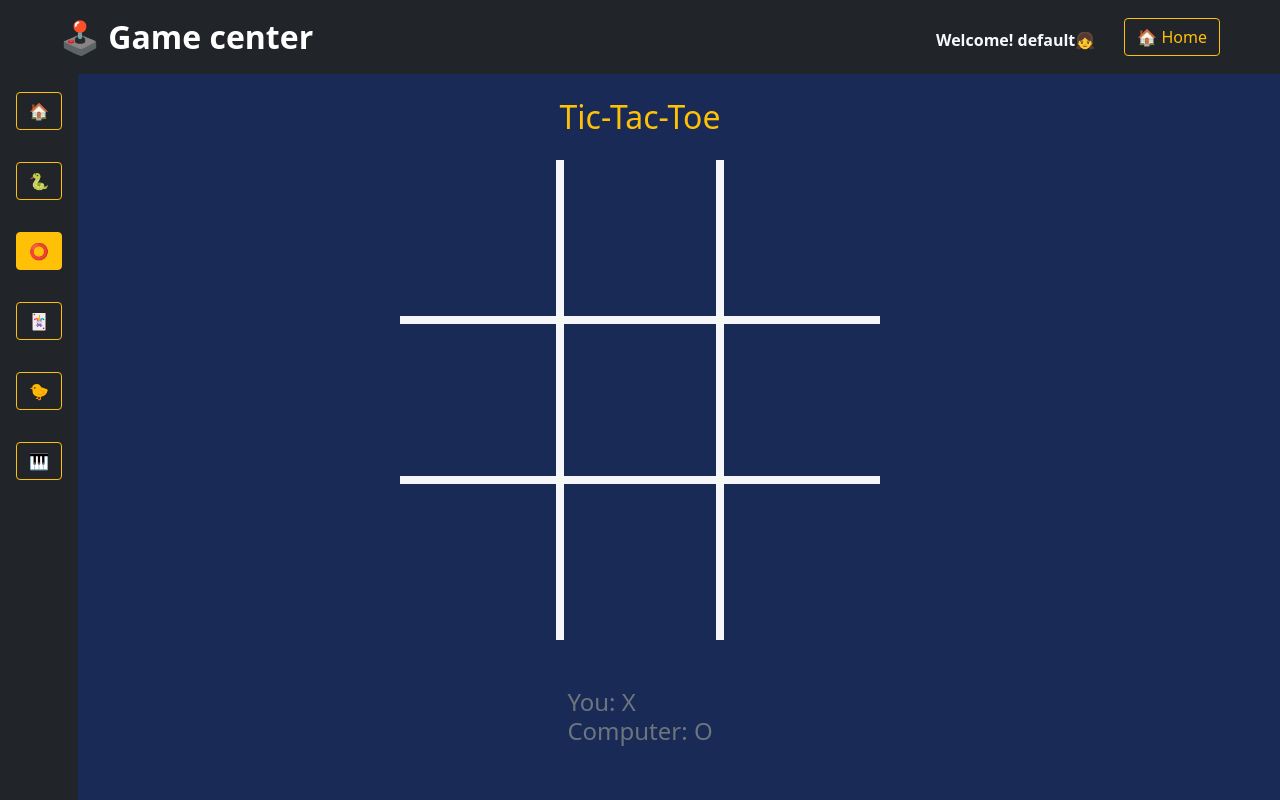
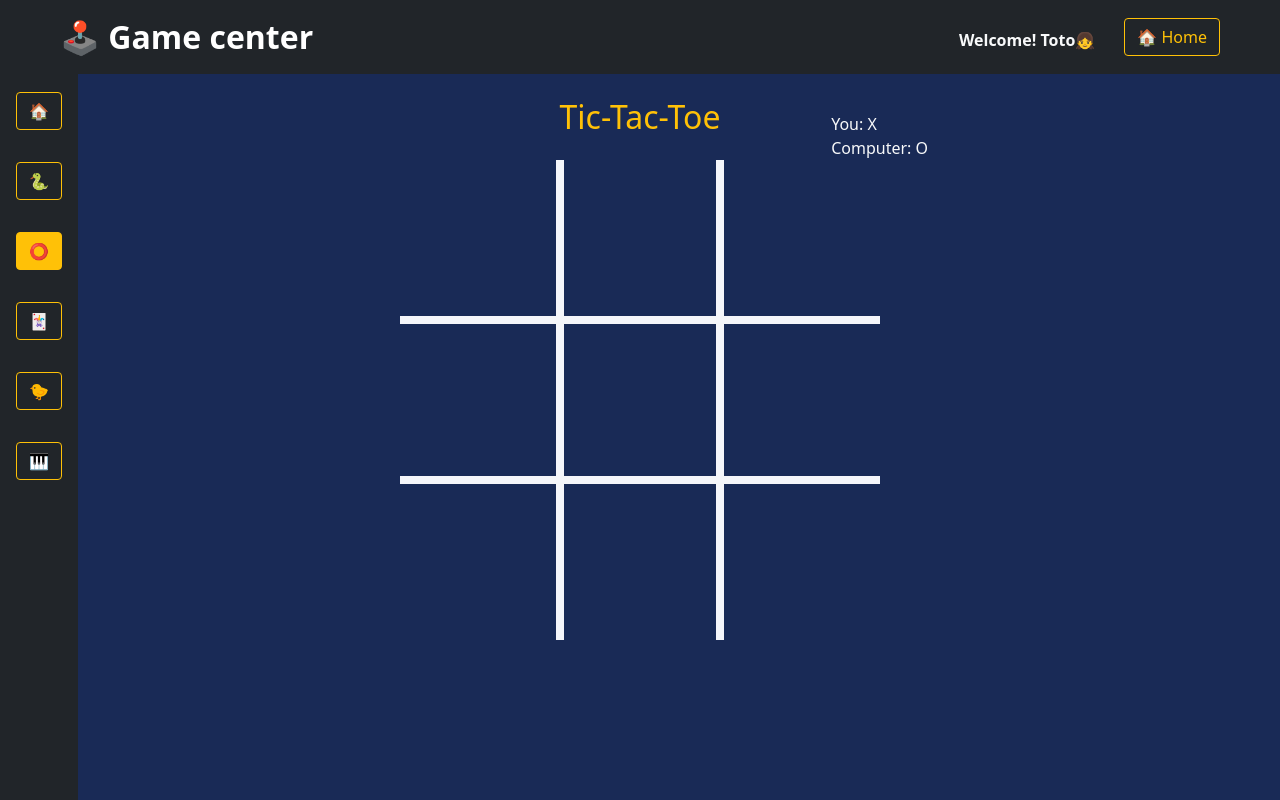
Before and after one commit to AvilaAi/ng-game-center, an Angular app: page /tictac-component in a window 1280 px wide. Built offline with nearby package versions, Linux system fonts and the light colour scheme.

Commit message:
fix google speed

```diff
--- a/src/app/app.component.ts
+++ b/src/app/app.component.ts
@@ -21,7 +21,7 @@ export class AppComponent implements OnInit {
   }
   ngOnInit() {
     sessionStorage.removeItem('user');
-    sessionStorage.setItem('user', '{"name": "default", "avatar": "👧"}');
+    sessionStorage.setItem('user', '{"name": "Toto", "avatar": "👧"}');
   }
   ngDoCheck() {
     this.checkUserLogin();
--- a/src/app/piano/piano.component.html
+++ b/src/app/piano/piano.component.html
@@ -56,6 +56,7 @@
         🔊
         <input type="range" id="volumRange" value="50" />
         🔈
+        <label for="volumRange" style="display: none">volume</label>
       </span>
     </div>
   </div>
--- a/src/app/piano/piano.component.scss
+++ b/src/app/piano/piano.component.scss
@@ -75,7 +75,6 @@
 
 #volumRange {
   transform: rotate(-90deg);
-  height: 200px;
   display: flex;
   width: 200px;
   height: 20px;
--- a/src/app/tictac/tictac.component.html
+++ b/src/app/tictac/tictac.component.html
@@ -11,6 +11,7 @@
     [disabled]="
       currentPlayer === o || spaceO.indexOf(id) < 0 || winner.length > 0
     "
+    aria-label="button-clickble"
   >
     <p
       class="my-0"
@@ -23,6 +24,12 @@
       {{ occupO.indexOf(id) !== -1 ? "o" : "" }}
     </p>
   </button>
+  <div class="tips">
+    <p class="text-left text-light">
+      You: X <br />
+      Computer: O
+    </p>
+  </div>
 </div>
 
 <div *ngIf="winner.length > 0" class="foot mt-5">
@@ -39,10 +46,3 @@
     Restart
   </button>
 </div>
-
-<div *ngIf="winner.length < 1" class="foot mt-5">
-  <h4 class="text-left text-muted">
-    You: X <br />
-    Computer: O
-  </h4>
-</div>
--- a/src/app/tictac/tictac.component.scss
+++ b/src/app/tictac/tictac.component.scss
@@ -2,8 +2,6 @@
   width: 480px;
   position: relative;
 }
-
-
 
 .board button {
   height: 160px;
@@ -67,3 +65,9 @@ button p {
   flex-direction: column;
   align-items: center;
 }
+
+.tips {
+  position: absolute;
+  right: -10%;
+  top: -10%;
+}
```
